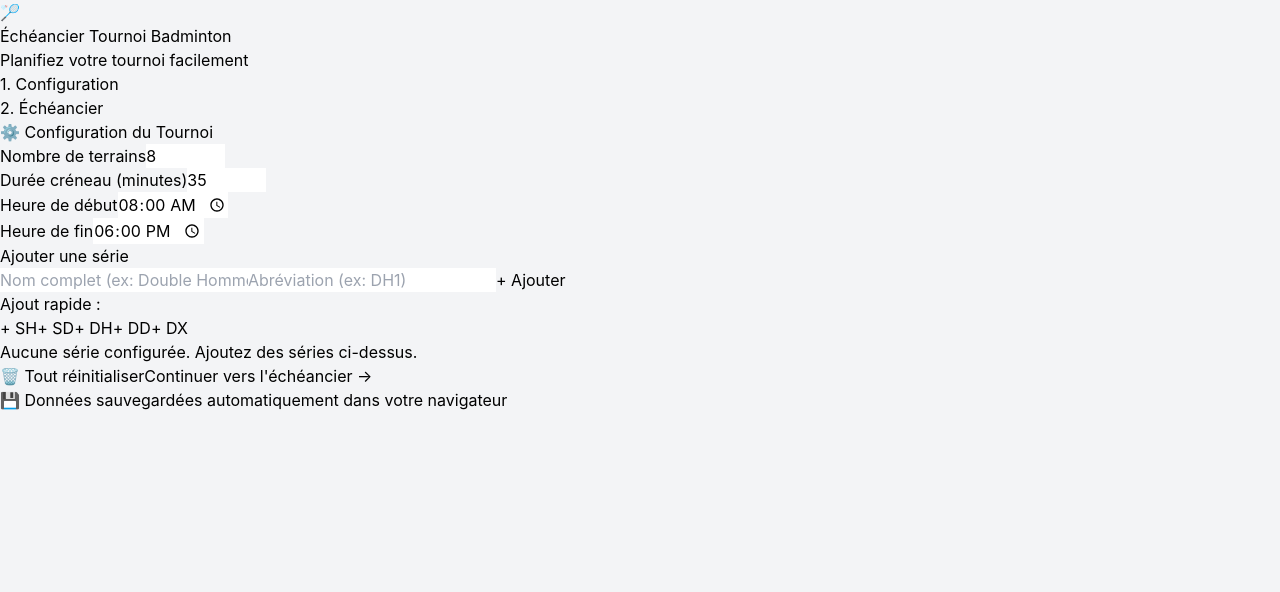
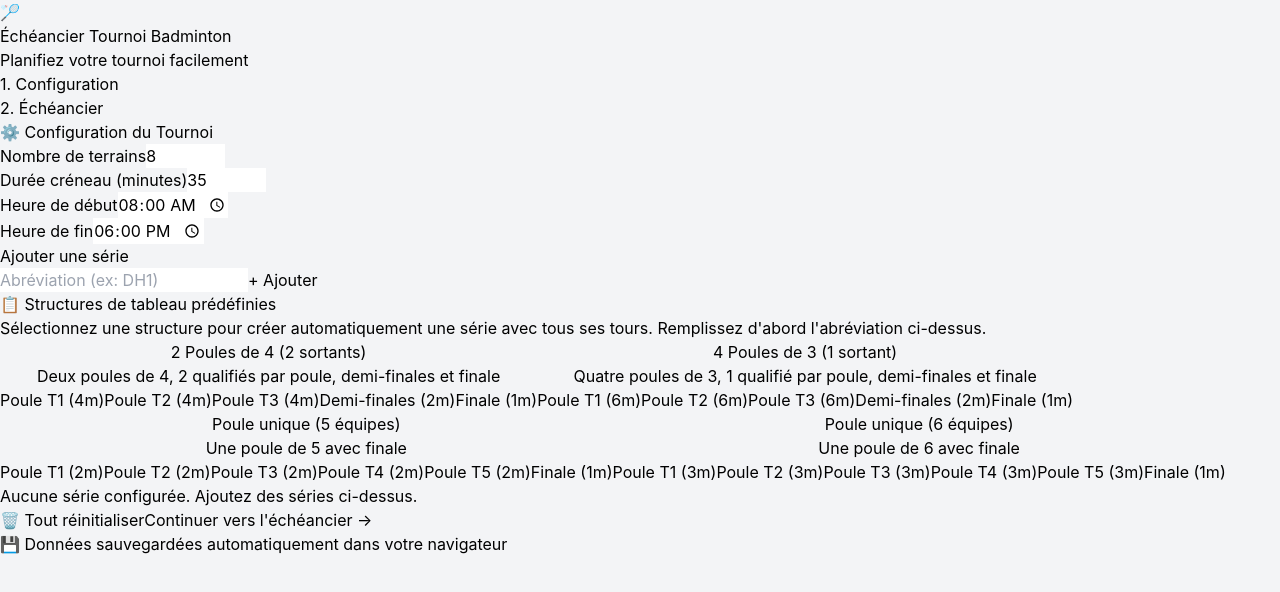
Before and after one commit to alexisKlam/echeancier, a React (Vite) app: page / in a window 1280 px wide. Shown: the top 592 px of the page. Built offline with nearby package versions, Linux system fonts and the light colour scheme; the HTML template or start-up script is replaced by a standard one.

Commit message:
Add bracket templates and enhance series scheduling functionality

```diff
--- a/src/components/ConfigPhase.tsx
+++ b/src/components/ConfigPhase.tsx
@@ -1,6 +1,70 @@
 import React, { useState } from 'react';
 import { useTournamentStore } from '../store';
 import { getContrastColor } from '../types';
+
+// Tournament bracket templates
+interface BracketTemplate {
+  id: string;
+  name: string;
+  description: string;
+  rounds: Array<{
+    label: string;
+    matchCount: number;
+  }>;
+}
+
+const BRACKET_TEMPLATES: BracketTemplate[] = [
+  {
+    id: 'two-pools-4-2out',
+    name: '2 Poules de 4 (2 sortants)',
+    description: 'Deux poules de 4, 2 qualifiés par poule, demi-finales et finale',
+    rounds: [
+      { label: 'Poule T1', matchCount: 4 },
+      { label: 'Poule T2', matchCount: 4 },
+      { label: 'Poule T3', matchCount: 4 },
+      { label: 'Demi-finales', matchCount: 2 },
+      { label: 'Finale', matchCount: 1 },
+    ],
+  },
+  {
+    id: 'four-pools-3-1out',
+    name: '4 Poules de 3 (1 sortant)',
+    description: 'Quatre poules de 3, 1 qualifié par poule, demi-finales et finale',
+    rounds: [
+      { label: 'Poule T1', matchCount: 6 },
+      { label: 'Poule T2', matchCount: 6 },
+      { label: 'Poule T3', matchCount: 6 },
+      { label: 'Demi-finales', matchCount: 2 },
+      { label: 'Finale', matchCount: 1 },
+    ],
+  },
+  {
+    id: 'single-pool-5',
+    name: 'Poule unique (5 équipes)',
+    description: 'Une poule de 5 avec finale',
+    rounds: [
+      { label: 'Poule T1', matchCount: 2 },
+      { label: 'Poule T2', matchCount: 2 },
+      { label: 'Poule T3', matchCount: 2 },
+      { label: 'Poule T4', matchCount: 2 },
+      { label: 'Poule T5', matchCount: 2 },
+      { label: 'Finale', matchCount: 1 },
+    ],
+  },
+  {
+    id: 'single-pool-6',
+    name: 'Poule unique (6 équipes)',
+    description: 'Une poule de 6 avec finale',
+    rounds: [
+      { label: 'Poule T1', matchCount: 3 },
+      { label: 'Poule T2', matchCount: 3 },
+      { label: 'Poule T3', matchCount: 3 },
+      { label: 'Poule T4', matchCount: 3 },
+      { label: 'Poule T5', matchCount: 3 },
+      { label: 'Finale', matchCount: 1 },
+    ],
+  }
+];
 
 export const ConfigPhase: React.FC = () => {
   const {
@@ -17,13 +81,11 @@ export const ConfigPhase: React.FC = () => {
     resetAll,
   } = useTournamentStore();
 
-  const [newSeriesName, setNewSeriesName] = useState('');
   const [newSeriesShortName, setNewSeriesShortName] = useState('');
 
   const handleAddSeries = () => {
-    if (newSeriesName.trim() && newSeriesShortName.trim()) {
-      addSeries(newSeriesName.trim(), newSeriesShortName.trim());
-      setNewSeriesName('');
+    if (newSeriesShortName.trim()) {
+      addSeries(newSeriesShortName.trim(), newSeriesShortName.trim());
       setNewSeriesShortName('');
     }
   };
@@ -36,6 +98,42 @@ export const ConfigPhase: React.FC = () => {
     let label = `Tour ${roundNum}`;
     // Default match count
     addRound(seriesId, 4, label);
+  };
+
+  const handleApplyBracketTemplate = (template: BracketTemplate) => {
+    if (newSeriesShortName.trim()) {
+      // Add the series first
+      addSeries(newSeriesShortName.trim(), newSeriesShortName.trim());
+
+      // Get the newly created series (it will be the last one)
+      setTimeout(() => {
+        const currentSeries = useTournamentStore.getState().series;
+        const newSeries = currentSeries[currentSeries.length - 1];
+
+        if (newSeries) {
+          // Add all rounds from the template
+          template.rounds.forEach((round) => {
+            addRound(newSeries.id, round.matchCount, round.label);
+          });
+        }
+
+        // Increment the number in the field instead of clearing
+        const incrementString = (str: string): string => {
+          // Match a number at the end of the string
+          const match = str.match(/^(.*?)(\d+)$/);
+          if (match) {
+            // Extract prefix and number, increment the number
+            const prefix = match[1];
+            const num = parseInt(match[2], 10);
+            return `${prefix}${num + 1}`;
+          }
+          // No number found, reset to empty
+          return '';
+        };
+
+        setNewSeriesShortName(incrementString(newSeriesShortName.trim()));
+      }, 50);
+    }
   };
 
   const totalRounds = series.reduce((acc, s) => acc + s.rounds.length, 0);
@@ -118,21 +216,14 @@ export const ConfigPhase: React.FC = () => {
           <div className="flex gap-3 flex-wrap">
             <input
               type="text"
-              placeholder="Nom complet (ex: Double Homme 1)"
-              value={newSeriesName}
-              onChange={(e) => setNewSeriesName(e.target.value)}
-              className="flex-1 min-w-[200px] px-3 py-2 border border-gray-300 rounded-md focus:outline-none focus:ring-2 focus:ring-blue-500"
-            />
-            <input
-              type="text"
               placeholder="Abréviation (ex: DH1)"
               value={newSeriesShortName}
               onChange={(e) => setNewSeriesShortName(e.target.value)}
-              className="w-32 px-3 py-2 border border-gray-300 rounded-md focus:outline-none focus:ring-2 focus:ring-blue-500"
+              className="flex-1 min-w-[200px] px-3 py-2 border border-gray-300 rounded-md focus:outline-none focus:ring-2 focus:ring-blue-500"
             />
             <button
               onClick={handleAddSeries}
-              disabled={!newSeriesName.trim() || !newSeriesShortName.trim()}
+              disabled={!newSeriesShortName.trim()}
               className="px-4 py-2 bg-blue-600 text-white rounded-md hover:bg-blue-700 disabled:bg-gray-400 disabled:cursor-not-allowed transition-colors"
             >
               + Ajouter
@@ -140,31 +231,39 @@ export const ConfigPhase: React.FC = () => {
           </div>
         </div>
 
-        {/* Quick Add Templates */}
+        {/* Bracket Templates */}
         <div className="mb-6">
-          <h4 className="text-sm font-medium text-gray-600 mb-2">
-            Ajout rapide :
+          <h4 className="text-sm font-medium text-gray-700 mb-3">
+            📋 Structures de tableau prédéfinies
           </h4>
-          <div className="flex gap-2 flex-wrap">
-            {[
-              { name: 'Simple Homme', short: 'SH' },
-              { name: 'Simple Dame', short: 'SD' },
-              { name: 'Double Homme', short: 'DH' },
-              { name: 'Double Dame', short: 'DD' },
-              { name: 'Double Mixte', short: 'DX' },
-            ].map((template) => (
+          <p className="text-xs text-gray-600 mb-3">
+            Sélectionnez une structure pour créer automatiquement une série avec tous ses tours.
+            Remplissez d'abord l'abréviation ci-dessus.
+          </p>
+          <div className="grid grid-cols-1 md:grid-cols-2 lg:grid-cols-3 gap-3">
+            {BRACKET_TEMPLATES.map((template) => (
               <button
-                key={template.short}
-                onClick={() => {
-                  const existing = series.filter((s) =>
-                    s.shortName.startsWith(template.short)
-                  ).length;
-                  const num = existing + 1;
-                  addSeries(`${template.name} ${num}`, `${template.short}${num}`);
-                }}
-                className="px-3 py-1 text-sm bg-gray-200 hover:bg-gray-300 rounded-md transition-colors"
+                key={template.id}
+                onClick={() => handleApplyBracketTemplate(template)}
+                disabled={!newSeriesShortName.trim()}
+                className="text-left p-3 border-2 border-gray-200 rounded-lg hover:border-blue-400 hover:bg-blue-50 transition-colors disabled:opacity-50 disabled:cursor-not-allowed disabled:hover:border-gray-200 disabled:hover:bg-white"
               >
-                + {template.short}
+                <div className="font-semibold text-sm text-gray-800 mb-1">
+                  {template.name}
+                </div>
+                <div className="text-xs text-gray-600 mb-2">
+                  {template.description}
+                </div>
+                <div className="flex flex-wrap gap-1">
+                  {template.rounds.map((round, idx) => (
+                    <span
+                      key={idx}
+                      className="text-xs px-2 py-0.5 bg-gray-100 rounded"
+                    >
+                      {round.label} ({round.matchCount}m)
+                    </span>
+                  ))}
+                </div>
               </button>
             ))}
           </div>
--- a/src/components/RoundItem.tsx
+++ b/src/components/RoundItem.tsx
@@ -88,7 +88,8 @@ export const DraggableRoundInGrid: React.FC<{
   round: Round;
   series: Series;
   onRemove: () => void;
-}> = ({ round, series, onRemove }) => {
+  onDoubleClick?: () => void;
+}> = ({ round, series, onRemove, onDoubleClick }) => {
   const { attributes, listeners, setNodeRef, transform, isDragging } =
     useDraggable({
       id: round.id,
@@ -113,7 +114,9 @@ export const DraggableRoundInGrid: React.FC<{
       style={style}
       {...listeners}
       {...attributes}
+      onDoubleClick={onDoubleClick}
       className="round-item px-2 py-1 rounded text-xs font-medium flex items-center justify-between gap-1 w-full h-full cursor-grab active:cursor-grabbing"
+      title={onDoubleClick ? "Double-cliquer pour placer le tour suivant de cette série" : undefined}
     >
       <div className="flex flex-col items-start leading-tight">
         <span className="font-bold">{series.shortName}</span>
--- a/src/components/ScheduleCell.tsx
+++ b/src/components/ScheduleCell.tsx
@@ -15,6 +15,7 @@ export const ScheduleCell: React.FC<ScheduleCellProps> = ({ row, col }) => {
   const settings = useTournamentStore((state) => state.settings);
   const unscheduleRound = useTournamentStore((state) => state.unscheduleRound);
   const removeEmptyCell = useTournamentStore((state) => state.removeEmptyCell);
+  const scheduleNextRoundOfSeries = useTournamentStore((state) => state.scheduleNextRoundOfSeries);
 
   // Find round scheduled in this cell (checking if this cell is within the round's positions)
   let roundInfo: { round: any; series: any; isFirstCell: boolean } | null = null;
@@ -108,6 +109,7 @@ export const ScheduleCell: React.FC<ScheduleCellProps> = ({ row, col }) => {
           round={roundInfo.round}
           series={roundInfo.series}
           onRemove={() => unscheduleRound(roundInfo!.round.id)}
+          onDoubleClick={() => scheduleNextRoundOfSeries(roundInfo!.round.id)}
         />
       )}
       {roundInfo && !roundInfo.isFirstCell && (
```
Also changed, not shown: src/store.ts (+39 -0 lines).
